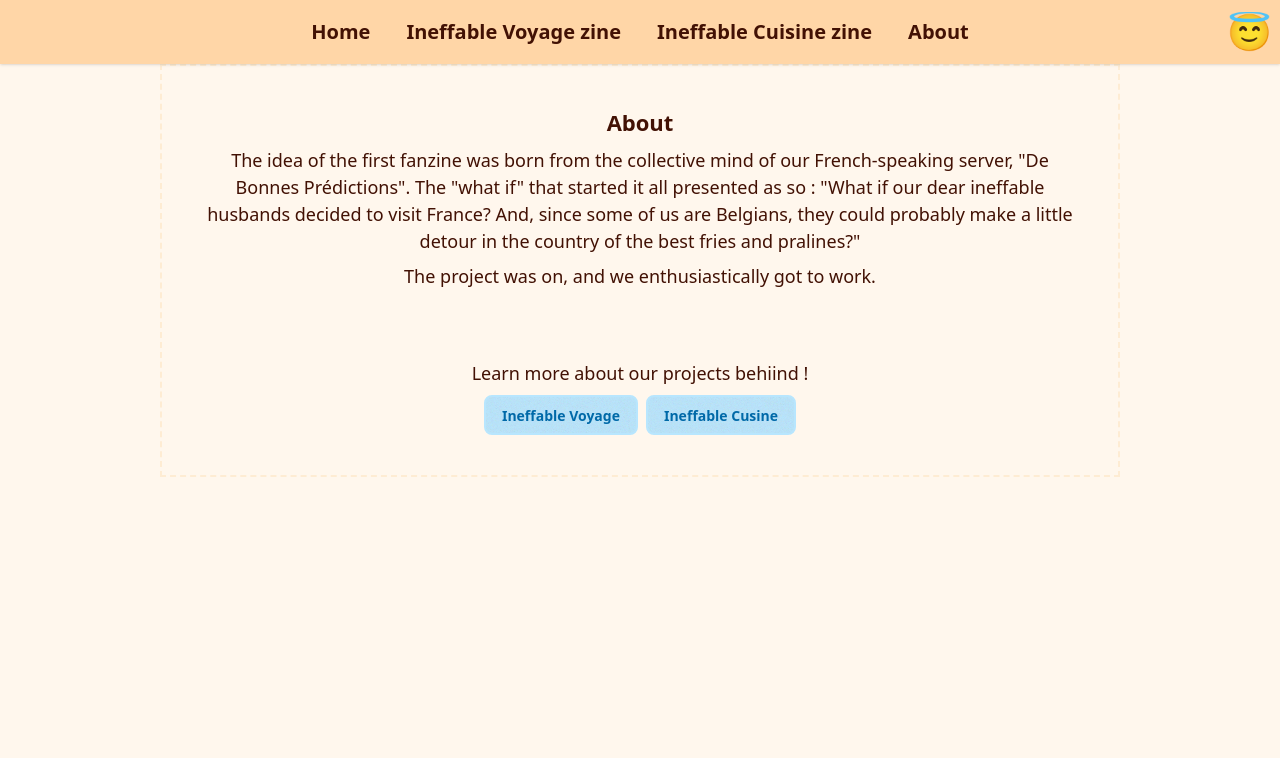
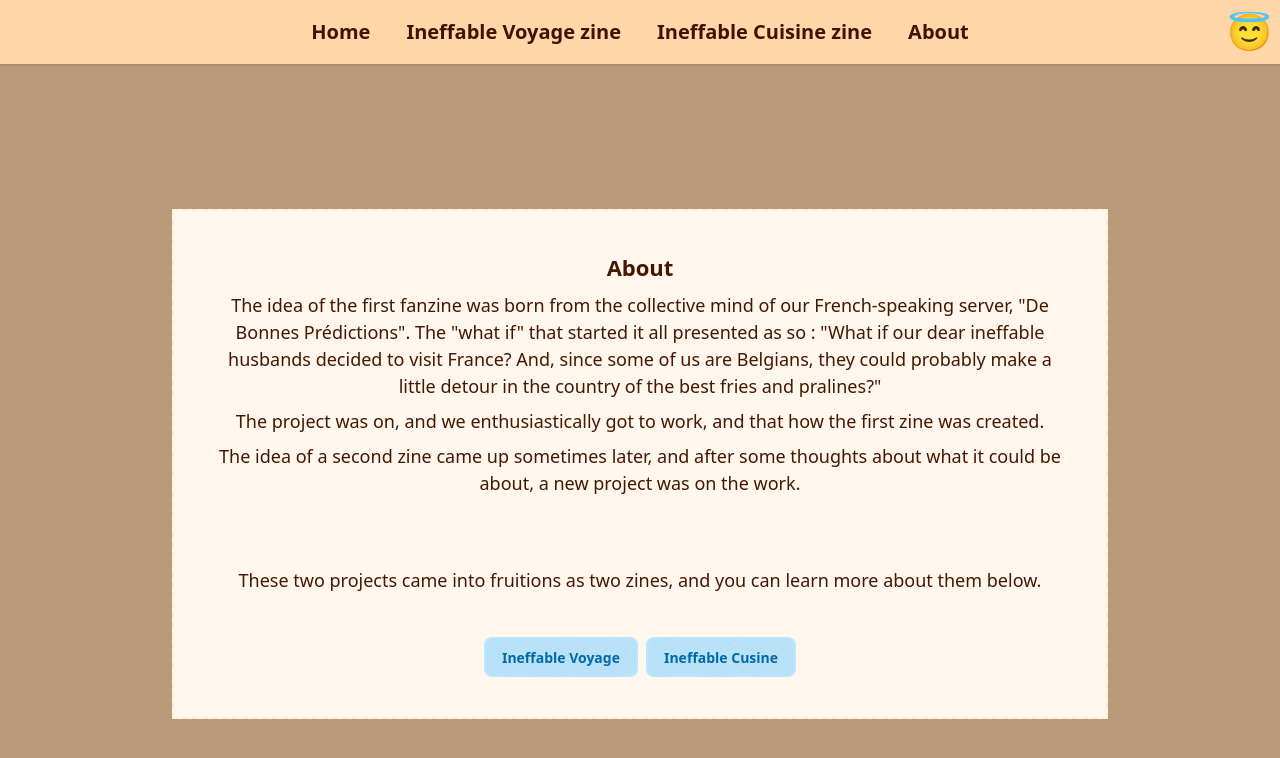
Before and after one commit to ineffablevoyage/ineffablevoyage.github.io, a SvelteKit app: page /about in a window 1280 px wide. Shown: the top 758 px of the page. Built offline with nearby package versions, Linux system fonts and the light colour scheme.

Commit message:
Added text to the about page, to be edited and need a picture for the background

```diff
--- a/src/routes/about/+page.svelte
+++ b/src/routes/about/+page.svelte
@@ -1,9 +1,40 @@
 <!-- About -->
- <script lang="ts">
+
+<script lang="ts">
     import { resolve } from '$app/paths';
- </script>
+</script>
 
-<div class="flex justify-center">
+<!-- <div
+  class="hero min-h-screen"
+  style="background-image: url(https://img.daisyui.com/images/stock/photo-1507358522600-9f71e620c44e.webp);"
+> -->
+<div
+  class="hero min-h-screen"
+>
+    <div class="hero-overlay"></div>
+    <div class="hero-content text-secondary-content text-center">
+        <div class="card-xl card-side card-dash bg-base-100 w-3/4">
+            <div class="card-body items-center text-center">
+                <h2 class="card-title">About</h2>
+                <p>The idea of the first fanzine was born from the collective mind of our French-speaking server, "De Bonnes Prédictions". The "what if" that started it all presented as so : "What if our dear ineffable husbands decided to visit France? And, since some of us are Belgians, they could probably make a little detour in the country of the best fries and pralines?"</p>
+                <p>The project was on, and we enthusiastically got to work, and that how the first zine was created.</p>
+                <p>The idea of a second zine came up sometimes later, and after some thoughts about what it could be about, a new project was on the work.</p>
+                <br>
+                <br>
+                <p>These two projects came into fruitions as two zines, and you can learn more about them below.</p>
+                <br>
+                <div class="card-actions justify-end">
+                    <a class="btn btn-primary" href="{resolve("/ineffableVoyageZine")}">Ineffable Voyage</a>
+                    <a class="btn btn-primary" href="{resolve("/ineffableCuisineZine")}">Ineffable Cusine</a>
+                </div>
+            </div>
+        </div>
+    </div>
+</div>
+
+
+
+<!-- <div class="flex justify-center">
     <div class="card-xl card-dash bg-base-100 w-3/4">
         <div class="card-body items-center text-center">
             <h2 class="card-title">About</h2>
@@ -18,4 +49,4 @@
             </div>
         </div>
     </div>
-</div>
+</div> -->
```
